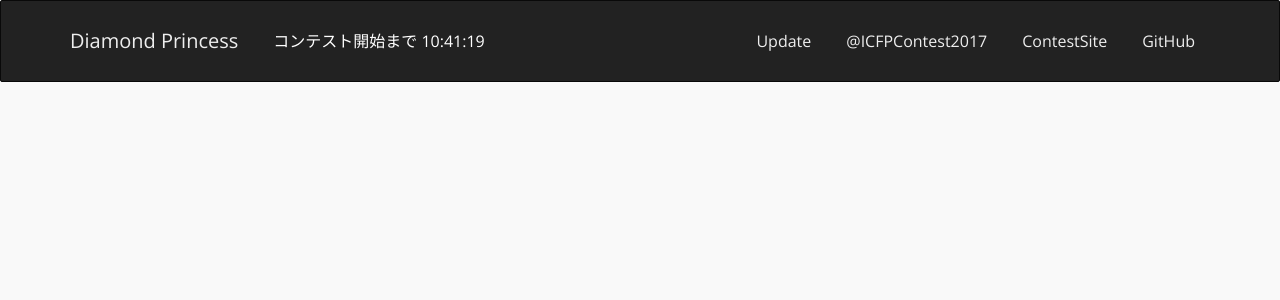
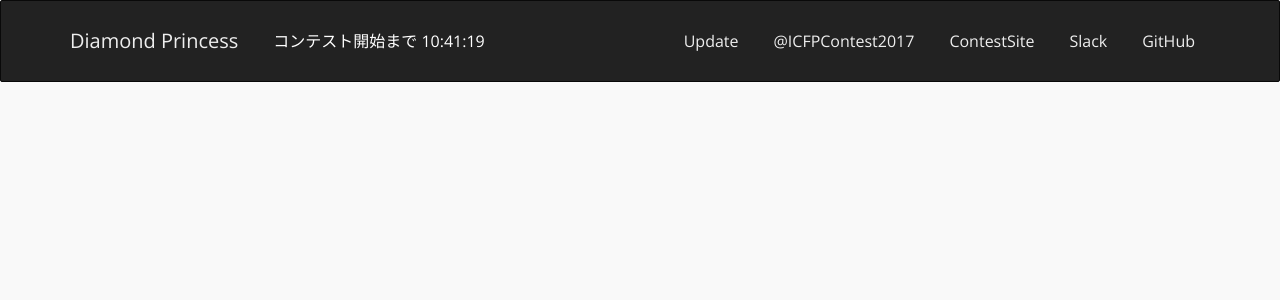
Before and after one commit to hasipon/icfpc2017, a Flask app: template dashboard/templates/base.html in a window 1280 px wide. Shown: the top 300 px of the page. Run offline with Flask 2, Linux system fonts and the light colour scheme; the template is opened without the code that fills it, so the values that code supplies are empty; some libraries are stand-ins or nearby versions.

Commit message:
add slack link

```diff
--- a/dashboard/templates/base.html
+++ b/dashboard/templates/base.html
@@ -18,6 +18,7 @@
           <li><a href="/update">Update</a></li>
           <li><a href="https://twitter.com/ICFPContest2017">@ICFPContest2017</a></li>
           <li><a href="http://events.inf.ed.ac.uk/icfpcontest2017/">ContestSite</a></li>
+          <li><a href="https://diamondprincess.slack.com/messages/G607VNVPG/">Slack</a></li>
           <li><a href="https://github.com/hasipon/icfpc2017">GitHub</a></li>
         </ul>
       </div>
```
